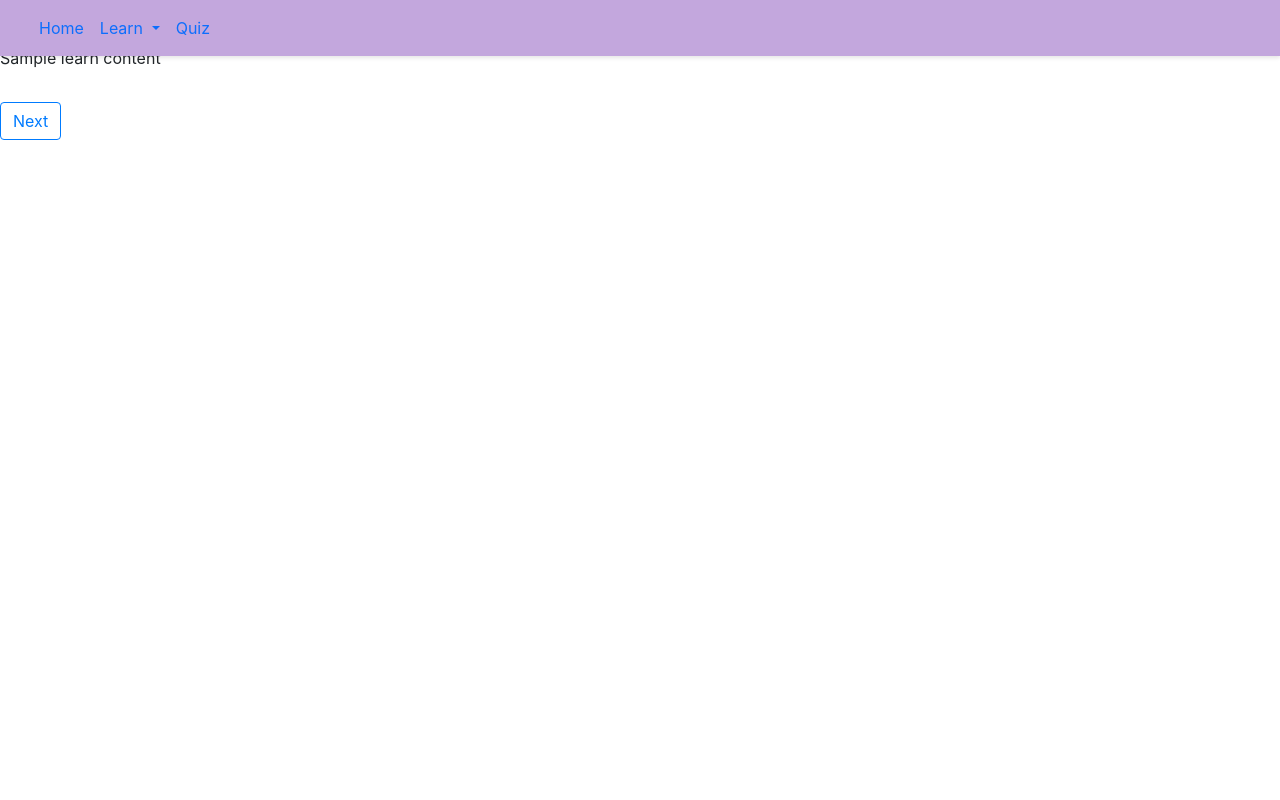
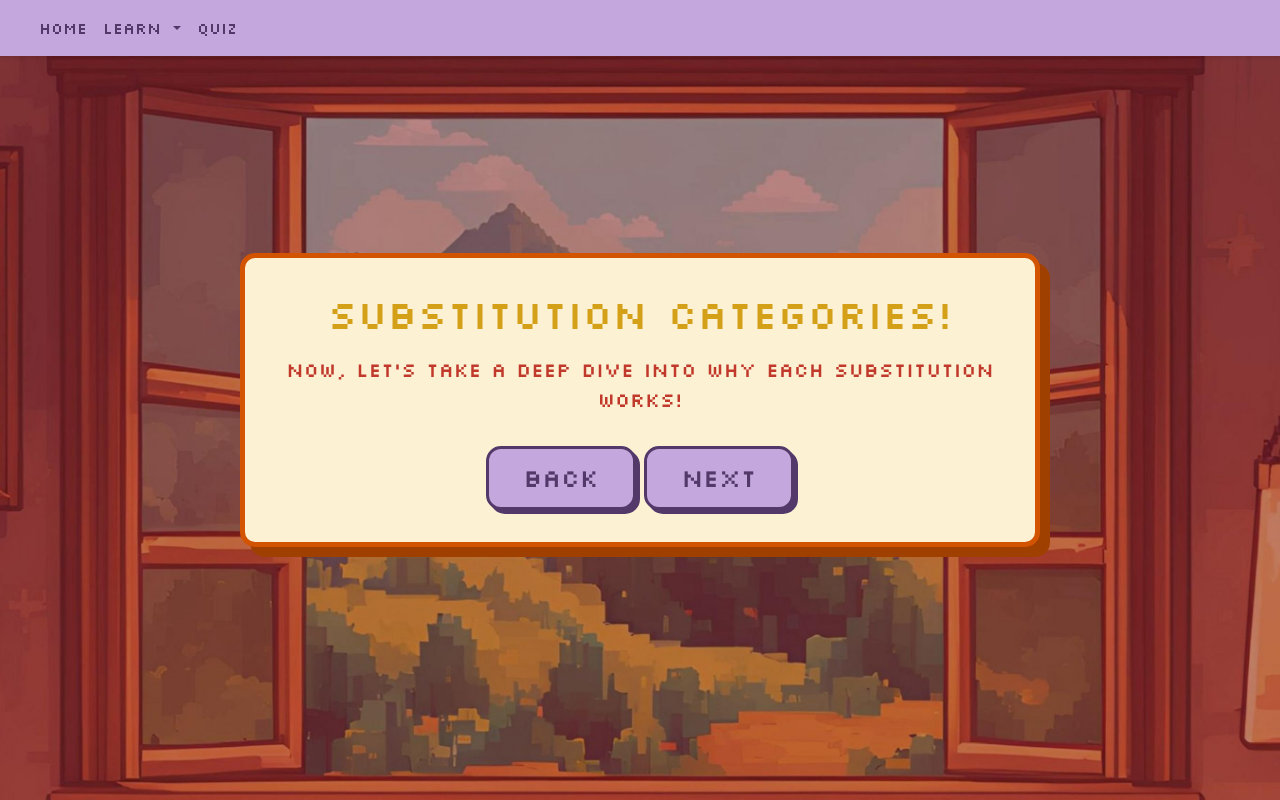
Before and after one commit to anonymousanemone/ui-finalproj, a Flask app: page /learn/1 in a window 1280 px wide. Run offline with Flask 3, Linux system fonts and the light colour scheme; some libraries are stand-ins or nearby versions.

Commit message:
changes to server

```diff
--- a/server.py
+++ b/server.py
@@ -19,9 +19,13 @@ def home():
 #     return redirect(url_for('learn', lesson_num=1))
 
 # Learning route
-@app.route('/learn/<int:lesson_num>', methods=['GET', 'POST'])
-def learn(lesson_num):
-    return render_template('learn.html', lesson_num=lesson_num)
+@app.route('/learn/1', methods=['GET', 'POST'])
+def learn_1():
+    return render_template('learn.html')
+
+@app.route('/learn/2')
+def learn_2():
+    return render_template('learn_2.html')
 
 # Quiz route
 @app.route('/quiz/<int:question_num>', methods=['GET', 'POST'])
--- a/static/main.css
+++ b/static/main.css
@@ -1,3 +1,9 @@
+@import url('https://fonts.googleapis.com/css2?family=Silkscreen&display=swap');
+
+body {
+    font-family: 'Silkscreen', sans-serif;
+}
+
 .navbar {
     background-color: #c3a7dd; /* light lavender/purple */
     box-shadow: 0 2px 4px rgba(0, 0, 0, 0.1);
@@ -5,6 +11,15 @@
     position: absolute;
     top: 0;
     width: 100%;
+}
+
+.navbar a {
+    color: #523969;
+    text-decoration: none;
+}
+
+.navbar a:hover {
+    color: #9a6ec1;
 }
 
 .home-background {
@@ -17,7 +32,113 @@
     flex-direction: column;
     justify-content: center;
     align-items: center;
-    color: white; /* or black, depending on image */
-    text-shadow: 1px 1px 2px rgba(0,0,0,0.7);
     padding: 2rem;
 }
+
+.home-box {
+    background-color: #f9d27d;
+    color: #683b0b;
+    border: 5px solid #d35400;
+    border-radius: 18px;
+    padding: 2.5rem;
+    box-shadow: 10px 10px 0 #a04000;
+    position: relative;
+    max-width: 750px;
+    text-align: center;
+    display: inline-block;
+}
+
+.btn-purple {
+    width: 150px;
+    background-color: #c3a7dd;
+    color: #523969;
+    border: 3px solid #523969;
+    border-radius: 15px;
+    box-shadow: #523969 4px 4px 0;
+    padding: 10px 20px;
+    text-align: center;
+    font-size: 25px;
+}
+
+.btn-purple:hover {
+    background-color: #aa8cc5;
+}
+
+.header-banner {
+    background-color: #f39c12;
+    height: 20px;
+    width: 100%;
+    position: absolute;
+    top: 0;
+    left: 0;
+    border-top-left-radius: 10px;
+    border-top-right-radius: 10px;
+}
+
+.banner-text {
+    font-family: 'Silkscreen', sans-serif;
+    font-size: 1.25rem;
+    color: white;
+    margin: 0;
+}
+
+.learn-background {
+    background-image: url("/static/images/learn_bg.jpg"); /* Replace with your background image */
+    background-size: cover;
+    background-position: center;
+    background-repeat: no-repeat;
+    min-height: 100vh;
+    display: flex;
+    justify-content: center;
+    align-items: center;
+    padding: 2rem;
+}
+
+.notebook-container {
+    background-color: #fdf1d4;
+    border: 5px solid #d35400;
+    border-radius: 15px;
+    padding: 2rem;
+    box-shadow: 10px 10px 0 #a04000;
+    max-width: 800px;
+    text-align: center;
+    position: relative;
+}
+
+.notebook-title {
+    font-family: 'Silkscreen', cursive;
+    color: #d4a017;
+    font-size: 2.5rem;
+    margin-bottom: 1rem;
+}
+
+.notebook-text {
+    font-family: 'Silkscreen', cursive;
+    color: #c0392b;
+    font-size: 1.25rem;
+    margin-bottom: 2rem;
+}
+
+.category-container {
+    display: flex;
+    justify-content: space-around;
+    align-items: center;
+    margin-top: 2rem;
+}
+
+.category {
+    text-align: center;
+}
+
+.category-image {
+    width: 150px;
+    height: auto;
+    image-rendering: pixelated; /* Ensures the pixel art style */
+}
+
+.category-text {
+    font-family: 'Silkscreen', sans-serif;
+    font-size: 1.5rem;
+    color: white;
+    margin-top: 0.5rem;
+}
--- a/templates/learn.html
+++ b/templates/learn.html
@@ -1,10 +1,15 @@
 {% extends "layout.html" %}
 {% block content %}
-    <h2>Sample learn title</h2>
-    <p>Sample learn content</p>
 
-    <form method="POST" action="/learn/{{ next_lesson }}">
-        <input type="hidden" name="lesson_num" value="{{ lesson_num }}">
-        <button type="submit" class="btn btn-outline-primary mt-3">Next</button>
-    </form>
+<div class="learn-background text-center d-flex justify-content-center align-items-center">
+    <div class="notebook-container">
+        <h1 class="notebook-title">Substitution Categories!</h1>
+        <p class="notebook-text">Now, Let's Take a Deep Dive into Why Each Substitution Works!</p>
+        <div class="button-container">
+            <a href="/" class="btn btn-purple">BACK</a>
+            <a href="/learn/2" class="btn btn-purple">NEXT</a>
+        </div>
+    </div>
+</div>
+
 {% endblock %}
```
Also changed, not shown: templates/index.html (+10 -5 lines), templates/learn_2.html (added, +25 -0 lines), static/images/learn_bg.jpg (added).
